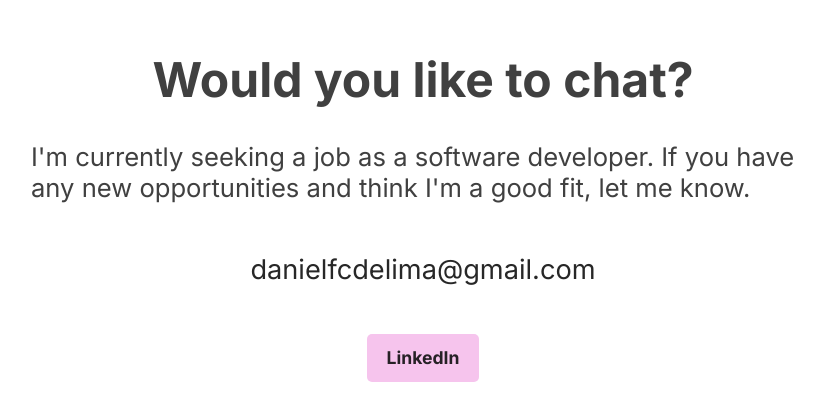
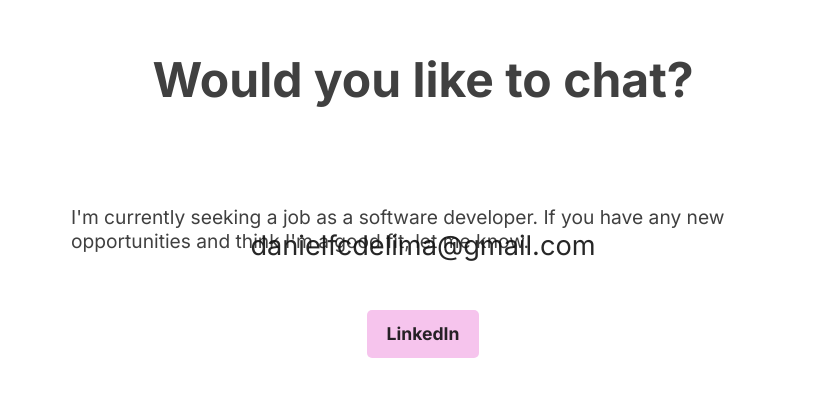
Before and after one commit to dndanli/dndanli-portfolio-v2, a React (Create React App) app in the folder dndanli-portfolio/: page / in a window 1280 px wide. Shown: the part 3453-3873 px from the top of the page, without its empty margins (217-1041 px from the left). Built offline with nearby package versions, Linux system fonts and the light colour scheme.

Commit message:
global styles update

```diff
--- a/dndanli-portfolio/src/Components/GlobalStyles/GlobalStyles.ts
+++ b/dndanli-portfolio/src/Components/GlobalStyles/GlobalStyles.ts
@@ -69,14 +69,8 @@ const GlobalStyle = createGlobalStyle`
       }
       .contact-title {
         font-size: 3rem;
-        margin-bottom: 2rem;
+        margin-bottom: 6rem;
       }
-      .contact-text{
-        min-height: 10rem;
-        font-size: 1.6rem;
-        margin-bottom: 0;
-      }
-
       .email{
         font-size: 1.7rem;
         margin-top: -3rem;
@@ -124,17 +118,6 @@ const GlobalStyle = createGlobalStyle`
     }
   }
 
-  .contact-section{
-
-    @media only screen and (min-width: 1200px){
-      .contact-wrapper{
-          min-width: 50rem;
-      }
-      .contact-text{
-        font-size: 1.6rem;
-      }
-    }
-  }
 
 `;
 
```
